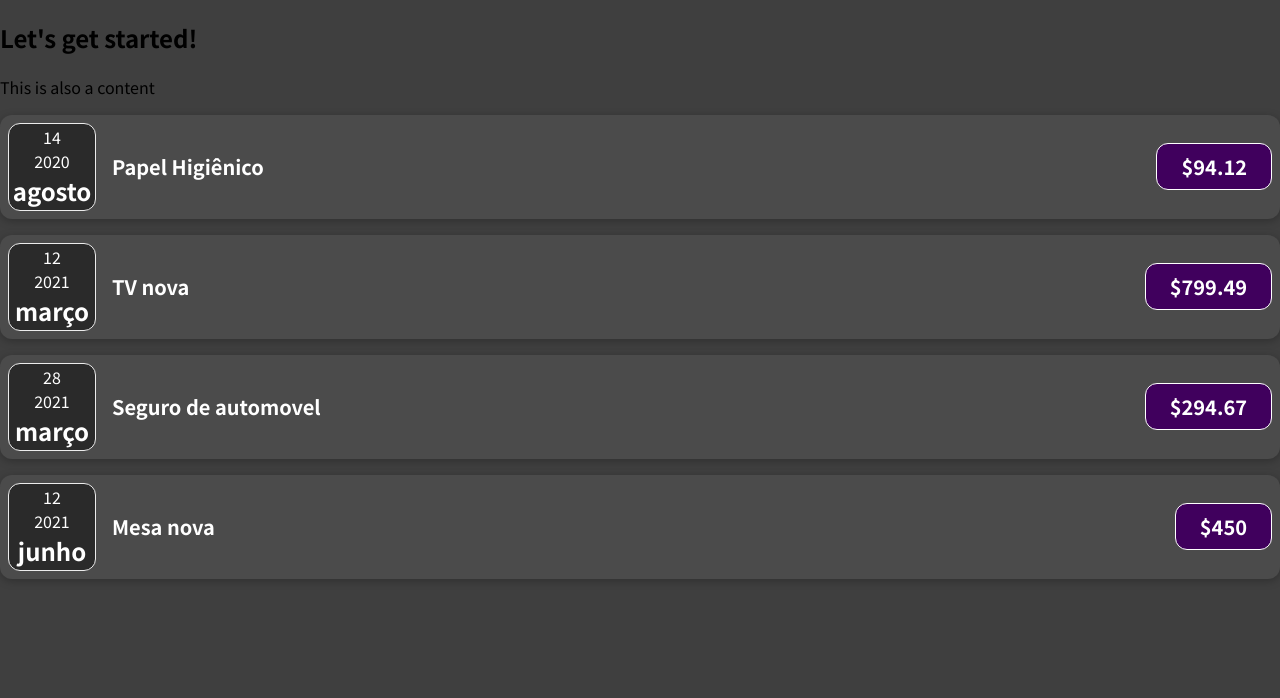
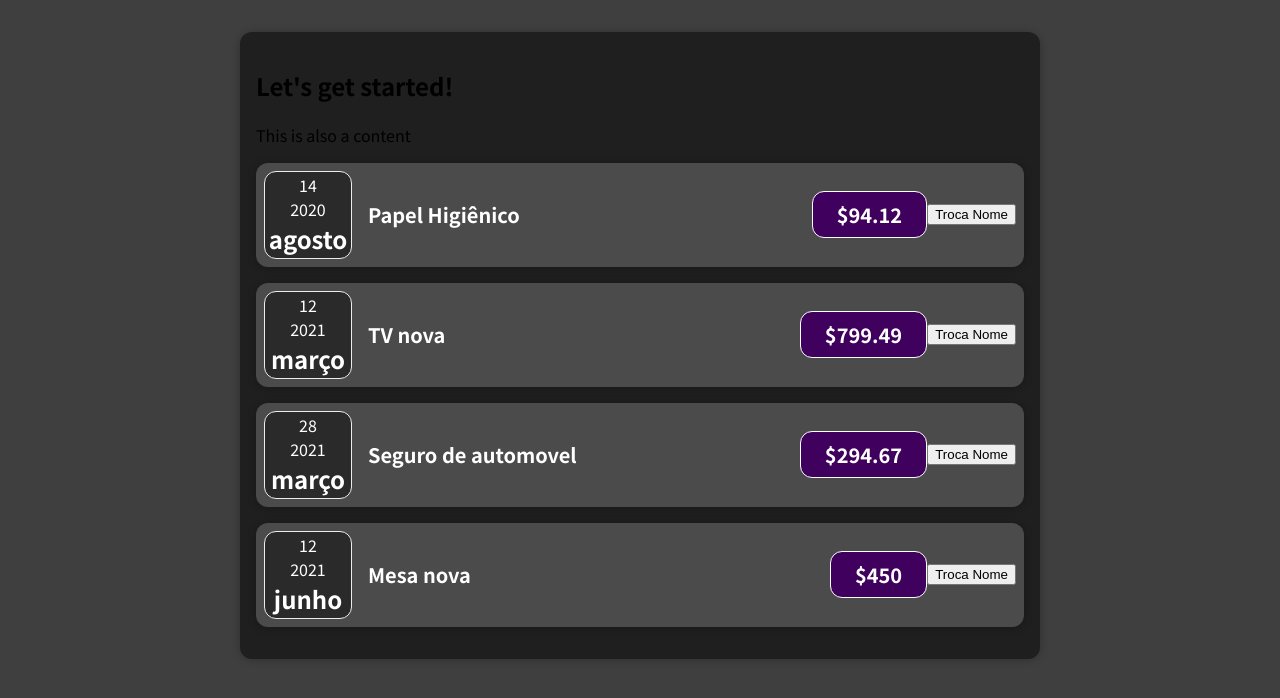
Before and after one commit to herbertnicolas/fabrica-training, a React (Create React App) app: page / in a window 1280 px wide. Shown: the top 698 px of the page. Built offline with nearby package versions, Linux system fonts and the light colour scheme.

Commit message:
otimização do codigo, criacao de pastas e usando hooks

```diff
--- a/src/App.js
+++ b/src/App.js
@@ -1,36 +1,11 @@
-import ExpenseItem from "./components/ExpenseItem";
-import ExpenseDate from "./components/ExpenseDate";
+import React from "react";
+import ExpenseItem from "./components/Expenses/ExpenseItem";
+import expenses from "./components/Expenses/Expenses"
+import Card from "./components/UI/Card";
 
 function App() {
-    const expenses = [
-        {
-            id: "e1",
-            title: "Papel Higiênico",
-            amount: "94.12",
-            date: new Date(2020, 7, 14),
-        },
-        {
-            id: "e2",
-            title: "TV nova",
-            amount: "799.49",
-            date: new Date(2021, 2, 12),
-        },
-        {
-            id: "e3",
-            title: "Seguro de automovel",
-            amount: "294.67",
-            date: new Date(2021, 2, 28),
-        },
-        {
-            id: "e4",
-            title: "Mesa nova",
-            amount: "450",
-            date: new Date(2021, 5, 12),
-        },
-    ];
-
     return (
-        <div>
+        <Card className="expenses">
             <h2>Let's get started!</h2>
             <p>This is also a content</p>
             <ExpenseItem
@@ -53,7 +28,7 @@ function App() {
                 amount={expenses[3].amount}
                 date={expenses[3].date}
             ></ExpenseItem>
-        </div>
+        </Card>
     );
 }
 
--- a/src/components/ExpenseItem.js
+++ /dev/null
@@ -1,18 +0,0 @@
-import ExpenseDate from "./ExpenseDate";
-import "./ExpenseItem.css";
-import "./ExpenseDate.css";
-
-function ExpenseItem(props) {
-    return (
-        <div className="expense-item">
-            <div>
-                <ExpenseDate date={props.date}/>
-            </div>
-            <div className="expense-item__description">
-                <h2>{props.title}</h2>
-                <div className="expense-item__price">${props.amount}</div>
-            </div>
-        </div>
-    );
-}
-export default ExpenseItem;
--- a/src/components/ExpenseDate.js
+++ b/src/components/Expenses/ExpenseDate.js
@@ -1,3 +1,4 @@
+import React from "react";
 import './ExpenseDate.css';
 
 function ExpenseDate(props){
--- a/src/components/ExpenseItem.css
+++ b/src/components/Expenses/ExpenseItem.css
@@ -2,10 +2,10 @@
     display: flex;
     justify-content: space-between;
     align-items: center;
-    box-shadow: 0 2px 8px rgba(0, 0, 0, 0.25);
+ /* box-shadow: 0 2px 8px rgba(0, 0, 0, 0.25);
+    border-radius: 12px; */
     padding: 0.5rem;
     margin: 1rem 0;
-    border-radius: 12px;
     background-color: #4b4b4b;
 }
 
--- /dev/null
+++ b/src/components/Expenses/ExpenseItem.js
@@ -0,0 +1,27 @@
+import React, { useState } from "react";
+import ExpenseDate from "../Expenses/ExpenseDate";
+import "../Expenses/ExpenseItem.css";
+import "../Expenses/ExpenseDate.css";
+import Card from "../UI/Card.js";
+
+function ExpenseItem(props) {
+
+    const [title, setTitle] = useState(props.title);
+
+    const clickHandler = () => {
+        setTitle('Atualizado');
+        console.log(title);
+    }
+
+    return (
+        <Card className="expense-item">
+            <ExpenseDate date={props.date}/>
+            <div className="expense-item__description">
+                <h2>{title}</h2>
+                <div className="expense-item__price">${props.amount}</div>
+            </div>
+            <button onClick={clickHandler}>Troca Nome</button>
+        </Card>
+    );
+}
+export default ExpenseItem;
--- /dev/null
+++ b/src/components/Expenses/Expenses.css
@@ -0,0 +1,7 @@
+.expenses{
+    padding: 1rem;
+    background-color: rgb(31,31,31);
+    margin: 2rem auto;
+    width: 50rem;
+    max-width: 95%;
+}
--- /dev/null
+++ b/src/components/Expenses/Expenses.js
@@ -0,0 +1,31 @@
+import React from "react";
+import './Expenses.css';
+
+const expenses = [
+    {
+        id: "e1",
+        title: "Papel Higiênico",
+        amount: "94.12",
+        date: new Date(2020, 7, 14),
+    },
+    {
+        id: "e2",
+        title: "TV nova",
+        amount: "799.49",
+        date: new Date(2021, 2, 12),
+    },
+    {
+        id: "e3",
+        title: "Seguro de automovel",
+        amount: "294.67",
+        date: new Date(2021, 2, 28),
+    },
+    {
+        id: "e4",
+        title: "Mesa nova",
+        amount: "450",
+        date: new Date(2021, 5, 12),
+    },
+];
+
+export default expenses;
--- /dev/null
+++ b/src/components/UI/Card.css
@@ -0,0 +1,4 @@
+.card{
+    border-radius: 12px;
+    box-shadow: 0 1px 8px rgba(0,0,0,0.25);
+}
--- /dev/null
+++ b/src/components/UI/Card.js
@@ -0,0 +1,11 @@
+import React from "react";
+import './Card.css';
+
+function Card(props){
+    const classes = 'card ' + props.className; //concatenando o nome da classe pra incluir a classe card
+    // chamando classes como um objeto javascript pra deixar a className dinamica
+    return <div className={classes}>
+        {props.children}
+    </div>
+}
+export default Card;
```
Also changed, not shown: src/components/Expenses/ExpenseDate.css (renamed from src/components/ExpenseDate.css).
